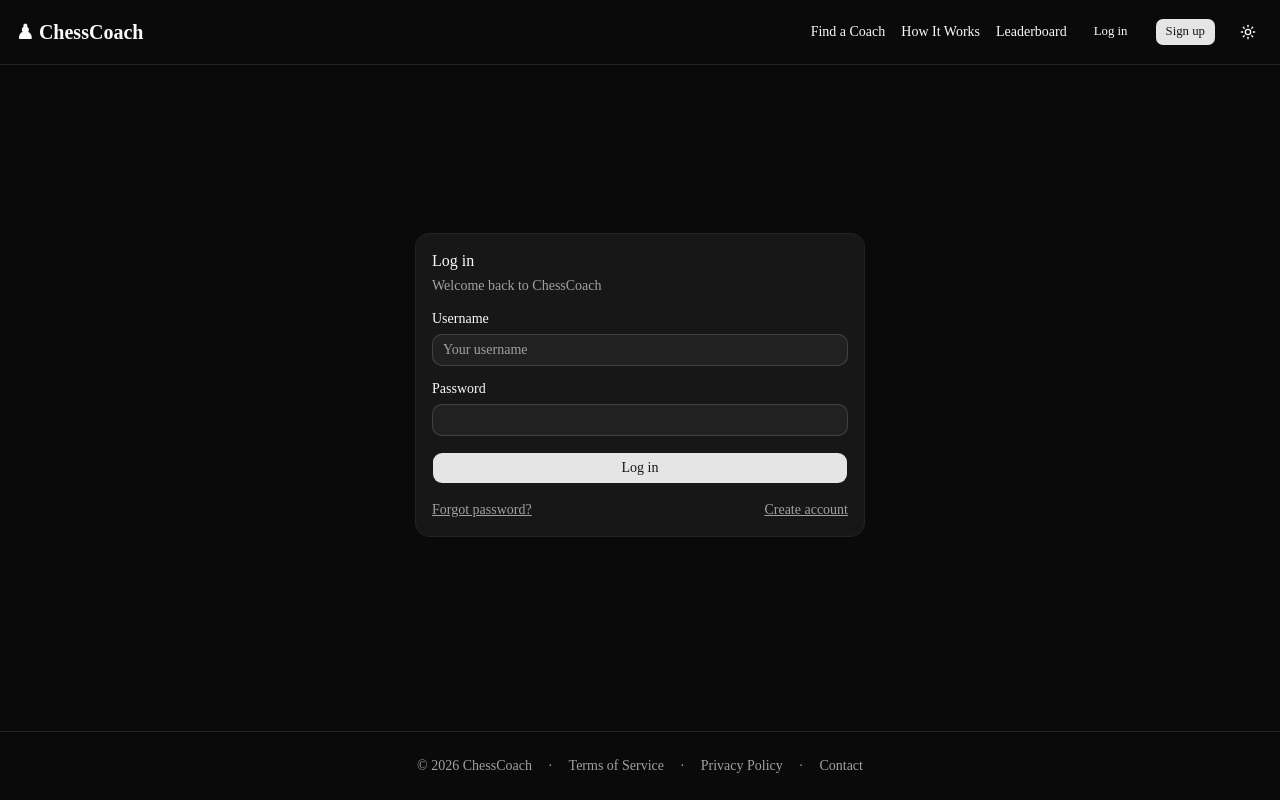
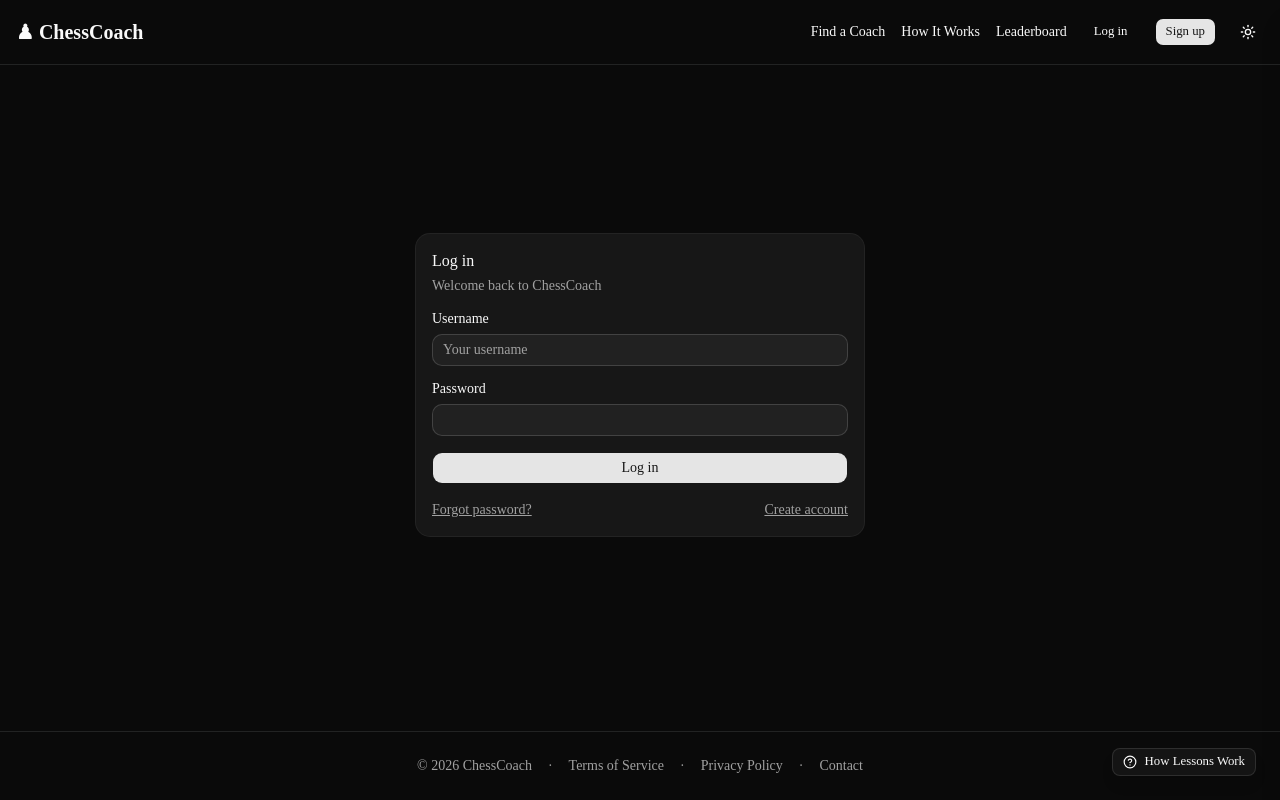
Before and after one commit to brunoarpa/chesscoach, a Next.js app: page /login in a window 1280 px wide. Built offline with nearby package versions, Linux system fonts and the light colour scheme; no server answers.

Commit message:
not so angry

```diff
--- a/src/app/dashboard/page.tsx
+++ b/src/app/dashboard/page.tsx
@@ -5,7 +5,6 @@ import { calculateCoachElo } from "@/lib/elo";
 import { CoachDashboard } from "@/components/dashboard/coach-dashboard";
 import { StudentDashboard } from "@/components/dashboard/student-dashboard";
 import { AutoRefresh } from "@/components/dashboard/auto-refresh";
-import { LessonFlowGuide } from "@/components/dashboard/lesson-flow-guide";
 
 export default async function DashboardPage() {
   const session = await auth();
@@ -75,8 +74,6 @@ export default async function DashboardPage() {
       <AutoRefresh />
       <h1 className="text-3xl font-bold mb-8">Dashboard</h1>
 
-      <LessonFlowGuide />
-
       {currentUser.isSuspended && (
         <div className="mb-6 p-4 rounded-lg border border-destructive bg-destructive/10 text-destructive">
           <p className="font-medium">Your account is under review.</p>
--- a/src/app/layout.tsx
+++ b/src/app/layout.tsx
@@ -4,6 +4,7 @@ import { Geist, Geist_Mono } from "next/font/google";
 import { Toaster } from "@/components/ui/sonner";
 import { Navbar } from "@/components/navbar";
 import { ThemeProvider } from "@/components/theme-provider";
+import { LessonFlowGuide } from "@/components/dashboard/lesson-flow-guide";
 import "./globals.css";
 
 const geistSans = Geist({
@@ -47,6 +48,7 @@ export default function RootLayout({
               <a href="mailto:chesscoach.training@gmail.com" className="hover:underline">Contact</a>
             </div>
           </footer>
+          <LessonFlowGuide />
           <Toaster />
         </ThemeProvider>
       </body>
```
